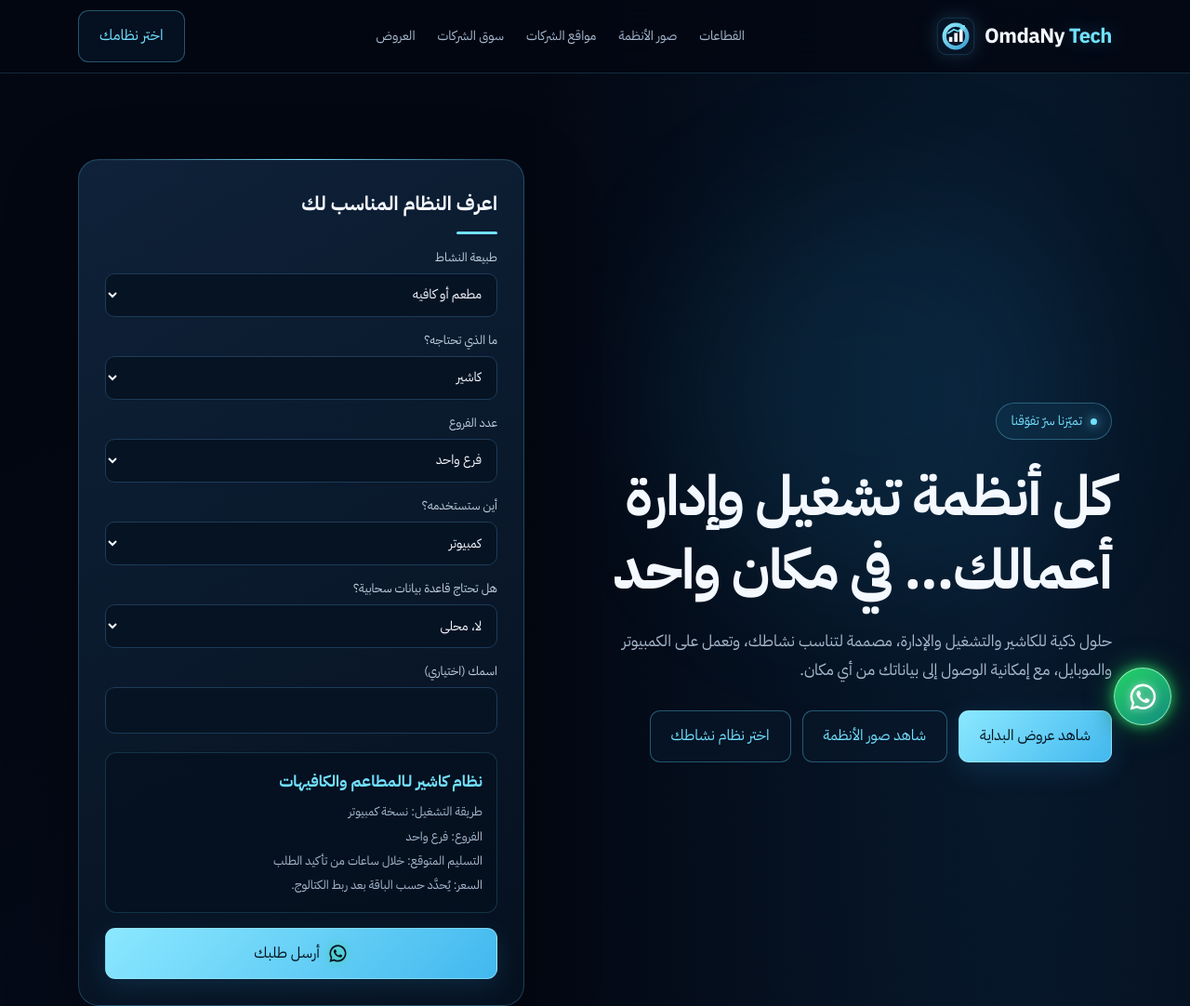
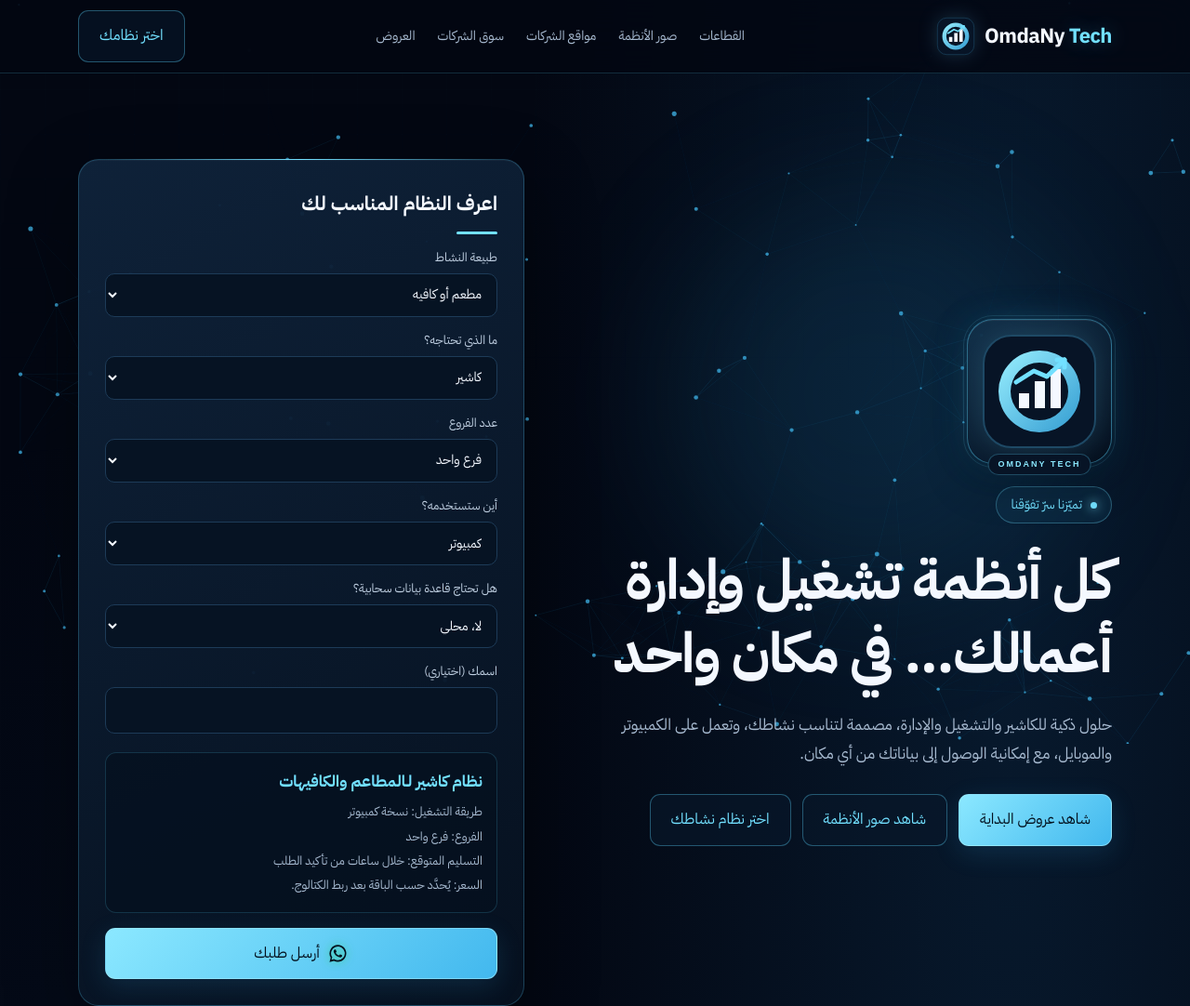
Before and after one commit to ae7656714-jpg/omda-ny-tech, a plain HTML site: page index.html in a window 1280 px wide. Shown: the top 1082 px of the page at 93% size. Drawn offline with Linux system fonts and the light colour scheme.

Commit message:
Add interactive particle background and prominent square brand logo

```diff
--- a/index.html
+++ b/index.html
@@ -150,6 +150,17 @@ footer{border-top:1px solid var(--line);padding:30px 0;color:var(--mu);font-size
 .market-disclaimer{font-size:12px;color:var(--mu);margin-top:14px}
 @media(max-width:600px){.market-tools{grid-template-columns:1fr}.market-count{white-space:normal}.market-join{grid-template-columns:1fr}.market-join .full{grid-column:auto}.market-card{padding:18px}}
 
+
+/* Large square brand mark */
+.hero-brandmark{width:clamp(108px,13vw,156px);aspect-ratio:1;display:grid;place-items:center;margin:0 0 24px;padding:13px;border-radius:28px;background:linear-gradient(145deg,rgba(17,47,73,.96),rgba(4,13,27,.98));border:1px solid rgba(92,214,255,.42);box-shadow:0 18px 48px rgba(0,0,0,.28),0 0 38px rgba(50,155,209,.18),inset 0 1px rgba(255,255,255,.08);position:relative;isolation:isolate}
+.hero-brandmark:before{content:"";position:absolute;inset:-5px;border-radius:32px;border:1px solid rgba(114,224,255,.13);z-index:-1}
+.hero-brandmark img{display:block;width:100%;height:100%;object-fit:contain;filter:drop-shadow(0 0 18px rgba(114,224,255,.2))}
+.hero-brandmark:after{content:"OMDANY TECH";position:absolute;bottom:-13px;left:50%;transform:translateX(-50%);white-space:nowrap;font:700 9px/1 Arial,sans-serif;letter-spacing:2px;color:#8be8ff;background:#071426;border:1px solid rgba(92,214,255,.28);border-radius:99px;padding:6px 10px}
+@media(max-width:800px){.hero-brandmark{width:112px;margin-bottom:22px;border-radius:23px}.hero-brandmark:before{border-radius:27px}}
+/* Interactive particle background */
+#omdany-particle-bg{position:fixed;inset:0;width:100%;height:100%;pointer-events:none;z-index:0;opacity:.9}
+body>*:not(#omdany-particle-bg){position:relative;z-index:1}
+
 </style>
 </head>
 <body>
@@ -160,6 +171,7 @@ footer{border-top:1px solid var(--line);padding:30px 0;color:var(--mu);font-size
 <main class="w">
 <div class="hero">
 <div>
+<div class="hero-brandmark" aria-label="شعار OmdaNy Tech"><img src="assets/omdany-tech-logo.svg" alt="OmdaNy Tech" width="128" height="128"></div>
 <span class="slogan">تميّزنا سرّ تفوّقنا</span>
 <h1>كل أنظمة تشغيل وإدارة أعمالك… في مكان واحد</h1>
 <p>حلول ذكية للكاشير والتشغيل والإدارة، مصممة لتناسب نشاطك، وتعمل على الكمبيوتر والموبايل، مع إمكانية الوصول إلى بياناتك من أي مكان.</p>
@@ -420,5 +432,25 @@ document.addEventListener("keydown",function(ev){if(ev.key==="Escape"&&modalEl.c
 })();
 
 </script>
+
+<script id="omdany-particle-background">
+(function(){
+if(document.getElementById('omdany-particle-bg'))return;
+const canvas=document.createElement('canvas');canvas.id='omdany-particle-bg';canvas.setAttribute('aria-hidden','true');document.body.prepend(canvas);
+const ctx=canvas.getContext('2d',{alpha:true});let w=0,h=0,dpr=1,points=[],mx=-1000,my=-1000,raf=0;
+const reduce=matchMedia('(prefers-reduced-motion: reduce)').matches;
+function resize(){dpr=Math.min(devicePixelRatio||1,1.5);w=innerWidth;h=innerHeight;canvas.width=Math.round(w*dpr);canvas.height=Math.round(h*dpr);ctx.setTransform(dpr,0,0,dpr,0,0);const count=Math.min(230,Math.max(65,Math.round(w*h/9000)));points=Array.from({length:count},()=>({x:Math.random()*w,y:Math.random()*h,ox:Math.random()*w,oy:Math.random()*h,vx:0,vy:0,r:.9+Math.random()*1.7}));}
+function pointer(e){mx=e.clientX;my=e.clientY;}
+addEventListener('resize',resize,{passive:true});addEventListener('pointermove',pointer,{passive:true});addEventListener('touchmove',e=>{if(e.touches[0])pointer(e.touches[0])},{passive:true});
+function draw(){ctx.clearRect(0,0,w,h);const link=Math.min(140,Math.max(82,w*.12)),near=125;
+for(const p of points){const dx=mx-p.x,dy=my-p.y,d=Math.hypot(dx,dy)||1;if(d<near){const force=(1-d/near)*.17;p.vx+=dx/d*force*4;p.vy+=dy/d*force*4;}p.vx+=(p.ox-p.x)*.0014;p.vy+=(p.oy-p.y)*.0014;p.vx*=.94;p.vy*=.94;p.x+=p.vx;p.y+=p.vy;if(p.x<-8)p.x=w+8;if(p.x>w+8)p.x=-8;if(p.y<-8)p.y=h+8;if(p.y>h+8)p.y=-8;}
+for(let i=0;i<points.length;i++){const a=points[i];for(let j=i+1;j<points.length;j++){const b=points[j],d=Math.hypot(a.x-b.x,a.y-b.y);if(d<link){ctx.beginPath();ctx.moveTo(a.x,a.y);ctx.lineTo(b.x,b.y);ctx.strokeStyle='rgba(56,178,235,'+((1-d/link)*.23)+')';ctx.lineWidth=.7;ctx.stroke();}}}
+for(const p of points){const d=Math.hypot(mx-p.x,my-p.y),glow=Math.max(0,1-d/near);ctx.beginPath();ctx.arc(p.x,p.y,p.r+glow*1.3,0,Math.PI*2);ctx.fillStyle=glow?'rgba(126,225,255,'+(.75+glow*.25)+')':'rgba(63,174,224,.88)';ctx.fill();}
+if(!reduce)raf=requestAnimationFrame(draw);
+}
+resize();draw();
+})();
+</script>
+
 </body>
 </html>
```
